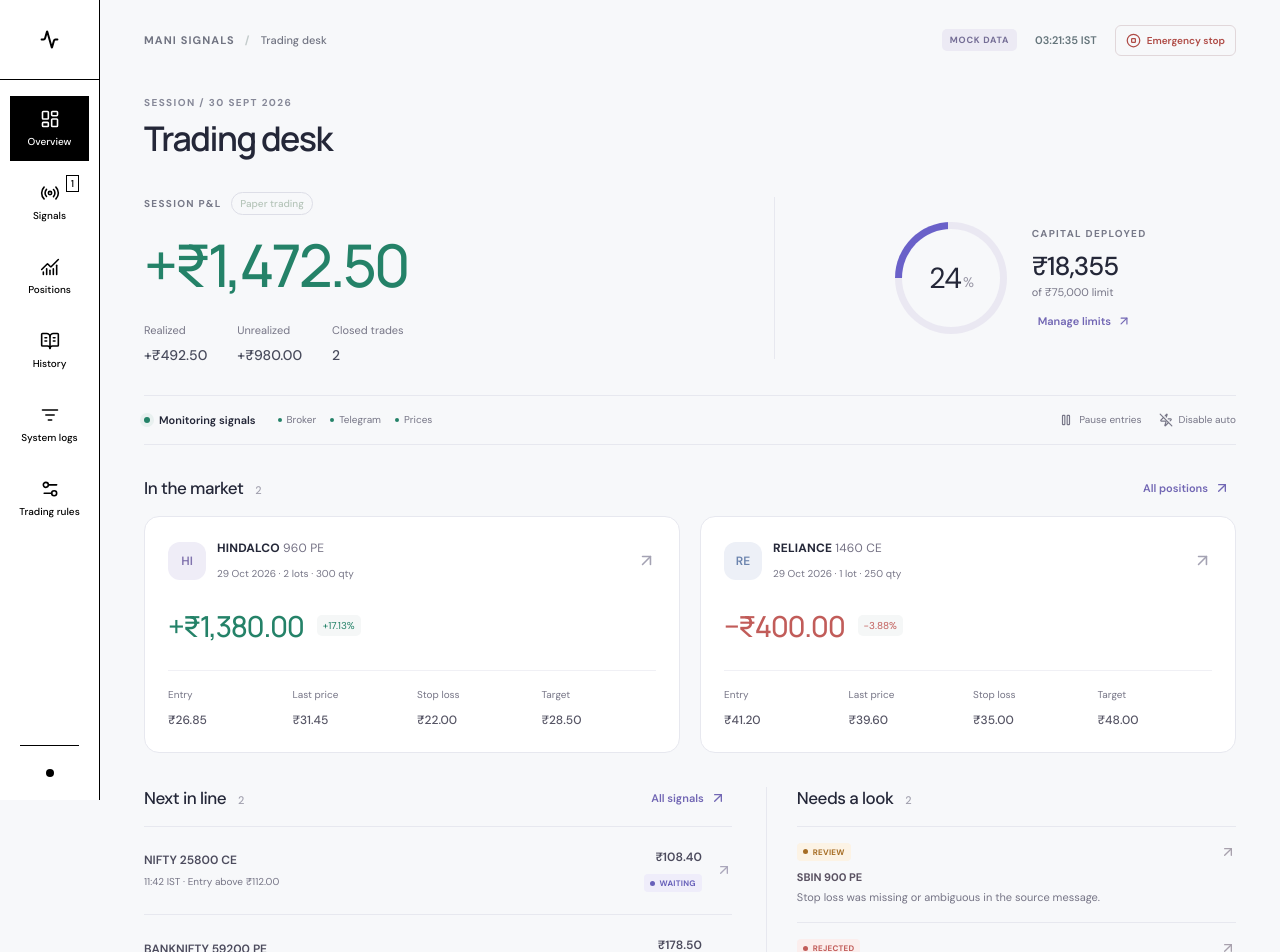
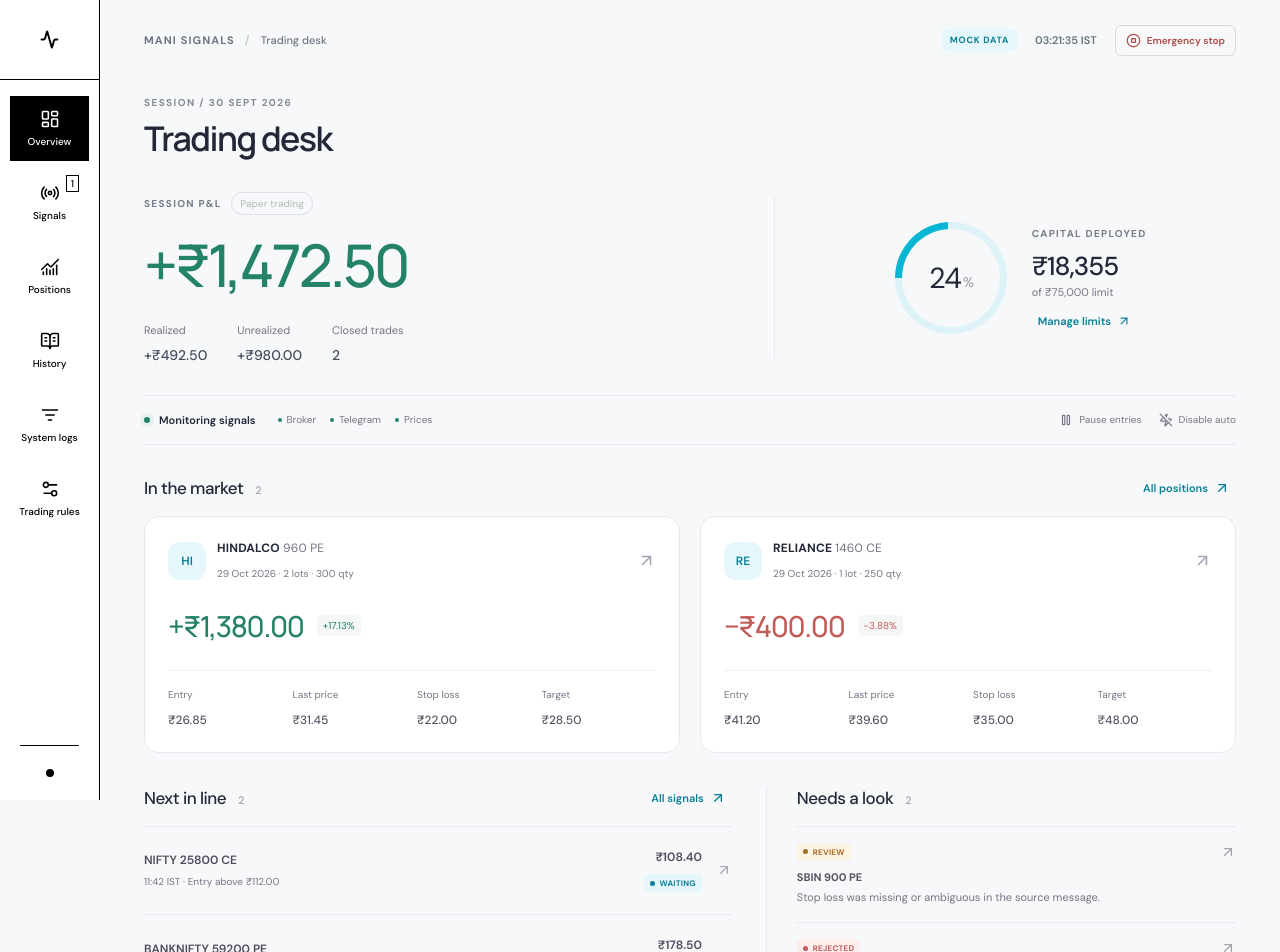
Before and after one commit to vaibhavbathla69/trading_automation, a React (Vite) app: page / in a window 1280 px wide. Shown: the top 952 px of the page. Built offline with nearby package versions, Linux system fonts and the light colour scheme.

Commit message:
Replace purple dashboard accents with cyan

```diff
--- a/src/art-direction.css
+++ b/src/art-direction.css
@@ -1,5 +1,5 @@
 /* Meridian: editorial typography, quiet surfaces, semantic colour. */
-:root { --canvas:#f7f8fa; --ink:#242738; --muted:#757988; --line:#e7e8ef; --green:#248268; --red:#c15c59; --blue:#6861ba; --blue-bg:#efedfa; }
+:root { --canvas:#f7f8fa; --ink:#242738; --muted:#757988; --line:#e7e8ef; --green:#248268; --red:#c15c59; --blue:#087f96; --blue-bg:#e5f7fb; --violet:#087f96; --violet-bg:#e5f7fb; --accent:#08b6d4; --accent-track:#ddf3f7; }
 body,.app-frame { background:var(--canvas); }
 .sidebar { width:100px; flex-basis:100px; background:#fff; border:0; border-right:1px solid #000; color:#000; }
 .brand-row { height:80px; padding:0; justify-content:center; border:0; border-bottom:1px solid #000; }
@@ -18,7 +18,7 @@ body,.app-frame { background:var(--canvas); }
 .topbar { height:80px; padding:0 44px; background:var(--canvas); border:0; }
 .topbar-left { font-size:11px; letter-spacing:1.1px; color:#717482; }
 .topbar-left strong { color:#717482; font-weight:500; }
-.demo-pill { color:#756e96; border:0; background:#eceaf4; border-radius:5px; }
+.demo-pill { color:#087f96; border:0; background:#e5f7fb; border-radius:5px; }
 .emergency-top { background:transparent; border-color:#e1d7da; font-weight:600; }
 .content { max-width:1480px; padding:16px 44px 60px; }
 .page-heading { margin-bottom:30px; }
@@ -26,7 +26,7 @@ body,.app-frame { background:var(--canvas); }
 .page-heading p { display:none; }
 .page-kicker { font-size:10px; color:#868898; letter-spacing:1.4px; margin-bottom:10px; }
 .panel { border-color:var(--line); border-radius:12px; }
-.text-action { color:#7267b4; font-size:11px; font-weight:600; }
+.text-action { color:#087f96; font-size:11px; font-weight:600; }
 .session-overview { display:grid; grid-template-columns:1.3fr 1fr; gap:30px; padding:4px 0 30px; align-items:center; }
 .eyebrow { font-size:10px; color:#777988; letter-spacing:1.3px; font-weight:700; display:block; }
 .session-mode { display:inline-block; margin-left:12px; border:1px solid #dddee7; padding:4px 8px; border-radius:20px; font-size:10px; letter-spacing:0; font-weight:500; }
@@ -53,16 +53,16 @@ body,.app-frame { background:var(--canvas); }
 .connection-chips i { width:4px; height:4px; }
 .control-buttons { display:flex; gap:17px; margin-left:auto; }
 .control-buttons button { background:transparent; border:0; padding:0; display:flex; align-items:center; gap:6px; font-size:10px; color:#777687; }
-.control-buttons button:hover { color:#54478d; }
+.control-buttons button:hover { color:#08677a; }
 .desk-section-heading { display:flex; justify-content:space-between; align-items:center; margin-bottom:17px; gap:12px; }
 .desk-section-heading h2 { font-size:17px; font-weight:500; margin:0; letter-spacing:-.5px; }
 .desk-section-heading h2 span { font-size:11px; margin-left:8px; color:#a1a0ae; }
 .position-cards { display:grid; grid-template-columns:repeat(2,minmax(0,1fr)); gap:20px; }
 .position-tile { background:#fff; border:1px solid var(--line); border-radius:15px; padding:23px; text-align:left; min-width:0; transition:box-shadow .2s,transform .2s; color:var(--ink); }
-.position-tile:hover { transform:translateY(-2px); box-shadow:0 10px 30px #25263709; border-color:#cbc6e3; }
+.position-tile:hover { transform:translateY(-2px); box-shadow:0 10px 30px #25263709; border-color:#9edce8; }
 .position-title { display:flex; align-items:center; gap:11px; }
-.contract-stamp { width:38px; height:38px; display:grid; place-items:center; background:#efedf7; color:#8174ae; border-radius:12px; font-size:12px; font-weight:600; flex-shrink:0; }
-.contract-stamp.ce { background:#edf0f7; color:#6c84ae; }
+.contract-stamp { width:38px; height:38px; display:grid; place-items:center; background:#e5f7fb; color:#087f96; border-radius:12px; font-size:12px; font-weight:600; flex-shrink:0; }
+.contract-stamp.ce { background:#e5f7fb; color:#087f96; }
 .position-title h3 { margin:0 0 5px; font-size:12px; font-weight:700; letter-spacing:.2px; }
 .position-title h3 span { font-weight:400; color:#878799; }
 .position-title small { font-size:10px; color:#999aa8; }
@@ -86,12 +86,12 @@ body,.app-frame { background:var(--canvas); }
 .review-item>div { display:flex; justify-content:space-between; align-items:center; color:#a8a1ad; }
 .review-item>strong { display:block; font-size:11px; color:#5a5262; margin-top:9px; }
 .review-item p { color:#9791a0; font-size:11px; line-height:1.6; margin:5px 0 0; max-width:340px; }
-.waiting-item:hover,.review-item:hover { background:#f0eff7; }
+.waiting-item:hover,.review-item:hover { background:#edfafd; }
 .data-table td { font-size:12px; }
 .data-table th { color:#81818f; }
 .section-title h2 { font-size:15px; font-weight:600; }
-.button-primary { background:#6b60b5; }
-.drawer { border-left:1px solid #e3deef; }
+.button-primary { background:#087f96; }
+.drawer { border-left:1px solid #cbeaf0; }
 @media(min-width:1500px) { .content { padding-top:30px; } .session-overview { padding-bottom:40px; } .position-tile { padding:28px; } }
 @media(max-width:1100px) { .content { padding-left:30px; padding-right:30px; } .topbar { padding:0 30px; } .session-overview { gap:15px; } .capital-summary { gap:16px; padding-left:20px; } .capital-ring { width:88px; height:88px; } .position-tile { padding:18px; } .position-title { gap:8px; } .contract-stamp { width:30px; height:34px; } .position-title h3 { font-size:11px; } .control-strip { gap:14px; } .control-buttons { gap:12px; } }
 @media(max-width:850px) { .sidebar { width:100px; } .sidebar-open .mobile-close { position:absolute; left:72px; top:5px; color:#000; } .topbar { height:65px; } .mobile-menu { display:flex; } .session-total { font-size:46px; } }
@@ -105,3 +105,7 @@ body,.app-frame { background:var(--canvas); }
 .sidebar .runtime-dot { background:#000; box-shadow:none; }
 .sidebar .icon-button:hover { background:transparent; color:#000; }
 @media(max-width:640px) { .demo-pill { display:inline-flex; } }
+
+
+.button-primary:hover { background:#08677a; }
+.text-action:hover { color:#08677a; }
--- a/src/pages/DashboardPage.tsx
+++ b/src/pages/DashboardPage.tsx
@@ -19,7 +19,7 @@ export function DashboardPage() {
     {unhealthy && <ErrorState title="Connection issue" description="Check system logs before relying on live status." />}
     <section className="session-overview" aria-label="Session results">
       <div className="session-result"><span className="eyebrow">SESSION P&L <span className="session-mode">{status.mode === 'PAPER' ? 'Paper trading' : 'Live trading'}</span></span><strong className={`session-total ${realized + openPnl >= 0 ? 'positive' : 'negative'}`}>{signedMoney(realized + openPnl)}</strong><div className="result-breakdown"><div><span>Realized</span><strong>{signedMoney(realized)}</strong></div><div><span>Unrealized</span><strong>{signedMoney(openPnl)}</strong></div><div><span>Closed trades</span><strong>{closed.length}</strong></div></div></div>
-      <div className="capital-summary"><div className="capital-ring" style={{ background: `conic-gradient(#6a61c9 ${Math.min(100, used)}%, #eae8f2 0)` }}><span>{used}<small>%</small></span></div><div><span className="eyebrow">CAPITAL DEPLOYED</span><strong>{money(deployed, 0)}</strong><small>of {money(settings.maxCapitalDeployed, 0)} limit</small><button className="text-action" onClick={() => navigate('/settings')}>Manage limits <ArrowUpRight size={14} /></button></div></div>
+      <div className="capital-summary"><div className="capital-ring" style={{ background: `conic-gradient(var(--accent) ${Math.min(100, used)}%, var(--accent-track) 0)` }}><span>{used}<small>%</small></span></div><div><span className="eyebrow">CAPITAL DEPLOYED</span><strong>{money(deployed, 0)}</strong><small>of {money(settings.maxCapitalDeployed, 0)} limit</small><button className="text-action" onClick={() => navigate('/settings')}>Manage limits <ArrowUpRight size={14} /></button></div></div>
     </section>
     <section className="control-strip" aria-label="System status"><div className="monitor-state"><i className={unhealthy || !status.tradingEnabled ? 'paused' : ''} /><strong>{status.emergencyStopped ? 'Emergency stop active' : unhealthy ? 'Connection issue' : status.tradingEnabled ? 'Monitoring signals' : 'Entries paused'}</strong></div><div className="connection-chips">{[['Broker', status.broker.state], ['Telegram', status.telegram.state], ['Prices', status.marketData.state]].map(([name, state]) => <span key={name} title={`${name}: ${state.toLowerCase()}`}><i className={state.toLowerCase()} />{name}</span>)}</div><div className="control-buttons"><button onClick={() => requestAction(status.tradingEnabled ? 'PAUSE_NEW_TRADES' : 'RESUME_NEW_TRADES')}>{status.tradingEnabled ? <Pause size={14} /> : <Play size={14} />}{status.tradingEnabled ? 'Pause entries' : 'Resume entries'}</button><button onClick={() => requestAction(status.autoExecutionEnabled ? 'DISABLE_AUTO_EXECUTION' : 'ENABLE_AUTO_EXECUTION')}>{status.autoExecutionEnabled ? <ZapOff size={14} /> : <Zap size={14} />}{status.autoExecutionEnabled ? 'Disable auto' : 'Enable auto'}</button></div></section>
     <div className="desk-section-heading"><h2>In the market <span>{positions.length}</span></h2><button className="text-action" onClick={() => navigate('/positions')}>All positions <ArrowUpRight size={16} /></button></div>
```
